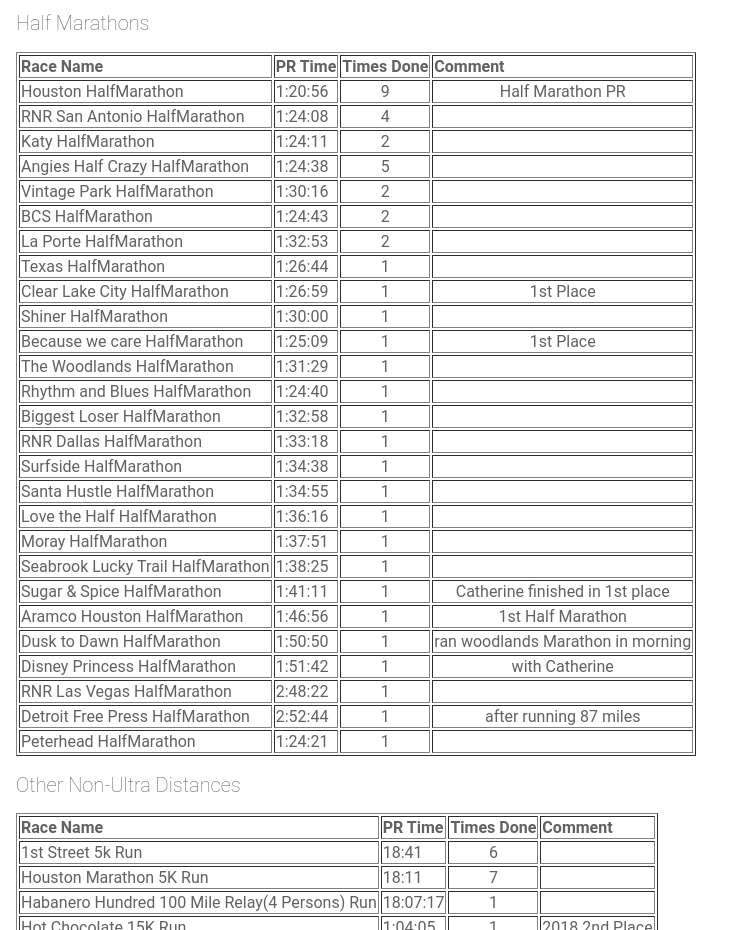
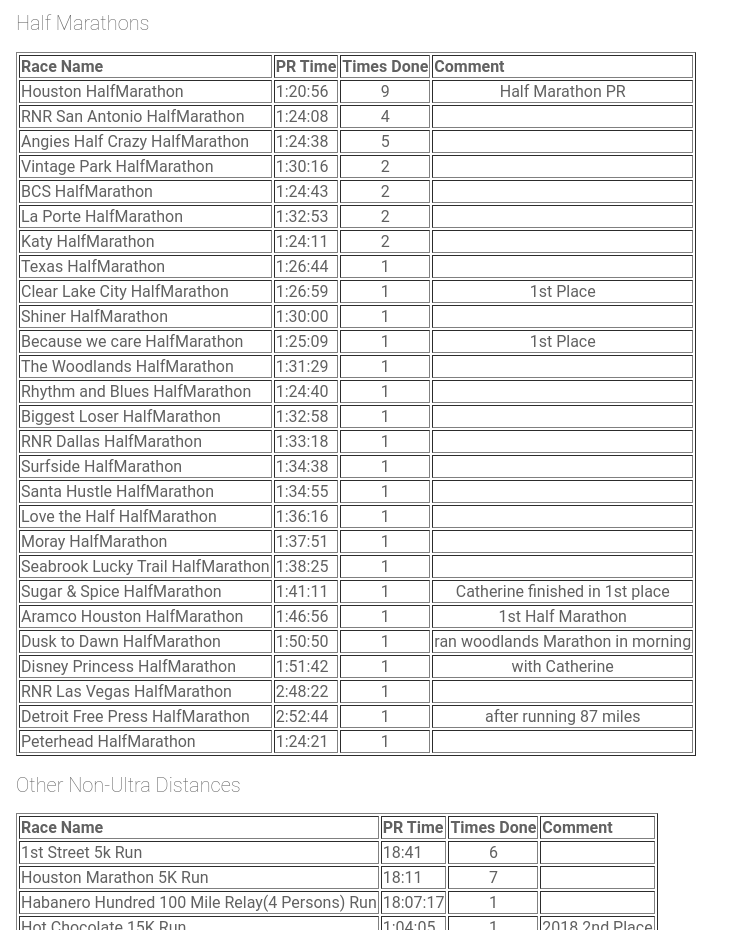
Before and after one commit to gchristie/rungogsrun, an Angular app: page / in a window 1280 px wide. Shown: the part 1100-2030 px from the top of the page, without its empty margins (0-743 px from the left). Built offline with nearby package versions, Linux system fonts and the light colour scheme.

Commit message:
1 file modified

```diff
--- a/src/app/racedata.ts
+++ b/src/app/racedata.ts
@@ -35,11 +35,13 @@ export var racedata =
  //Half Marathons
  , { name:'Houston',PR:'	1:20:56',count:9,racetype:'HalfMarathon',comment:'Half Marathon PR' }
  , { name:'RNR San Antonio',PR:'1:24:08',count:4,racetype:'HalfMarathon',comment:'' }
- , { name:'Katy',PR:'1:24:11',count:2,racetype:'HalfMarathon',comment:'' }
+
  , { name:'Angies Half Crazy',PR:'1:24:38',count:5,racetype:'HalfMarathon',comment:'' }
  , { name:'Vintage Park',PR:'1:30:16',count:2,racetype:'HalfMarathon',comment:''  }
  , { name:'BCS',PR:'1:24:43',count:2,racetype:'HalfMarathon',comment:'' }
  , { name:'La Porte',PR:'1:32:53',count:2,racetype:'HalfMarathon',comment:'' }
+ , { name:'Katy',PR:'1:24:11',count:2,racetype:'HalfMarathon',comment:'' }
+
  , { name:'Texas',PR:'1:26:44',count:1,racetype:'HalfMarathon',comment:'' }
  , { name:'Clear Lake City',PR:'1:26:59',count:1,racetype:'HalfMarathon',comment:'1st Place' }
  , { name:'Shiner',PR:'1:30:00',count:1,racetype:'HalfMarathon',comment:''  }
```
